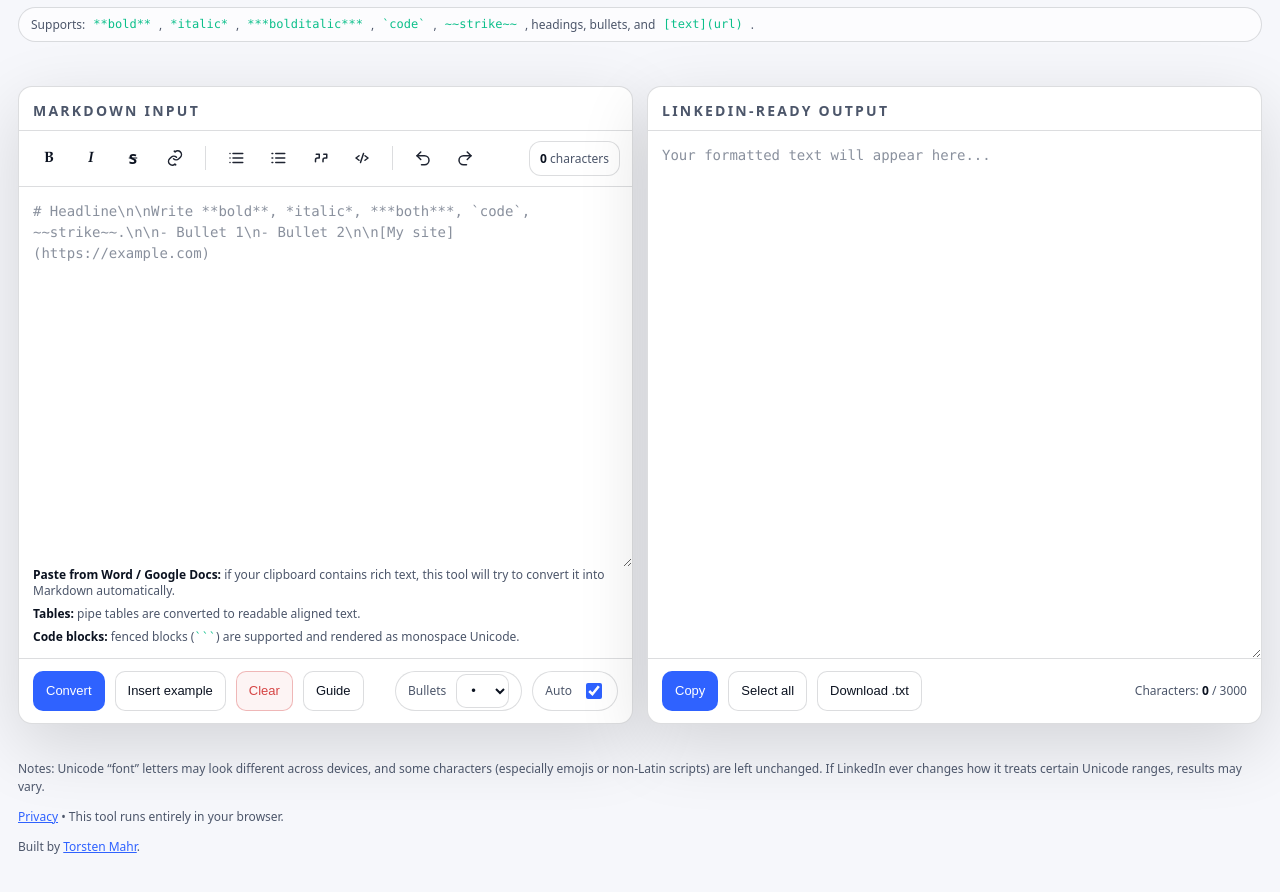
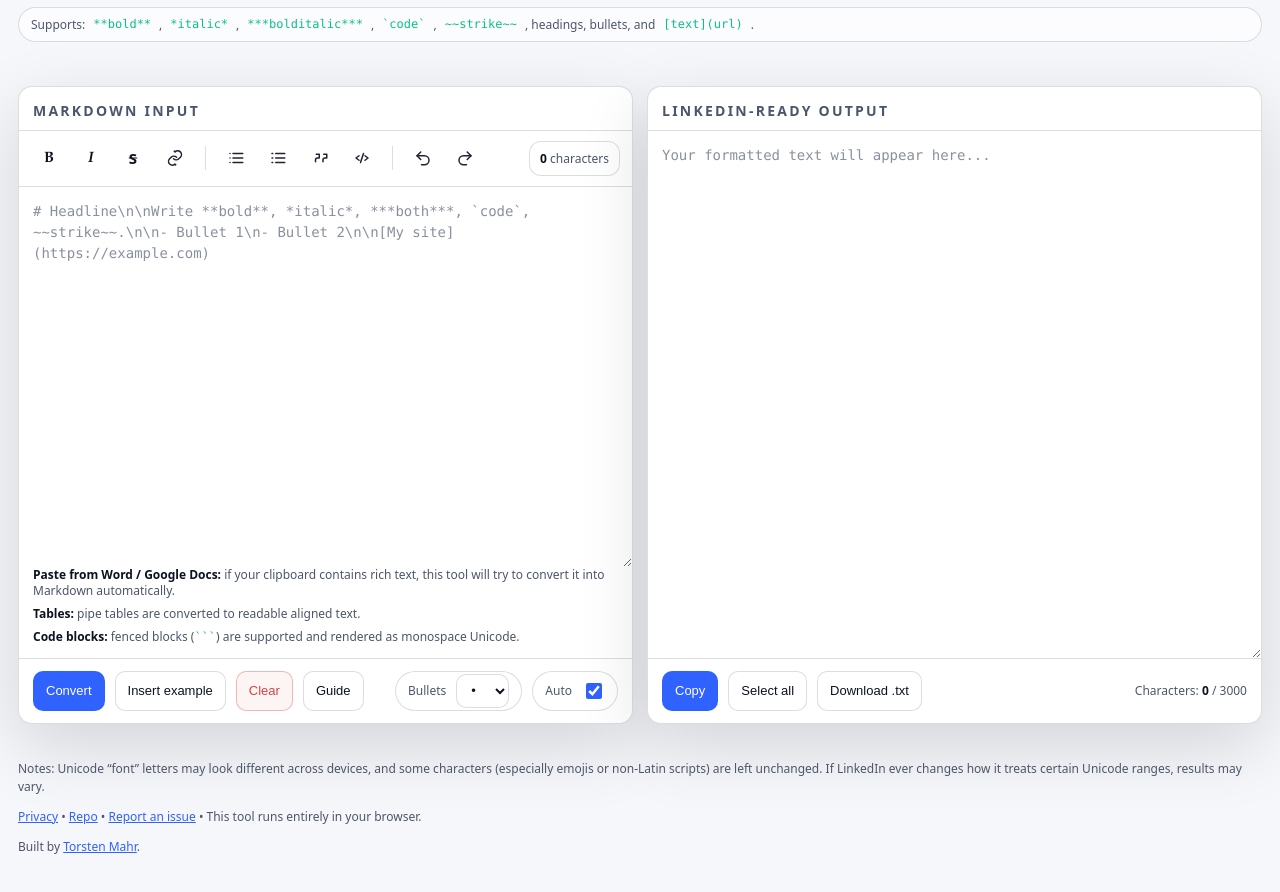
Before and after one commit to trsdn/md2linkedin, a plain HTML site: page index.html in a window 1280 px wide. Shown: the part 118-1010 px from the top of the page. Drawn offline with Linux system fonts and the light colour scheme.

Commit message:
Add repo and issue links

```diff
--- a/index.html
+++ b/index.html
@@ -766,6 +766,10 @@
     <p>
       <a href="#" id="lnkPrivacy">Privacy</a>
       <span aria-hidden="true">•</span>
+      <a href="https://github.com/trsdn/md2linkedin" target="_blank" rel="noopener noreferrer">Repo</a>
+      <span aria-hidden="true">•</span>
+      <a href="https://github.com/trsdn/md2linkedin/issues/new" target="_blank" rel="noopener noreferrer">Report an issue</a>
+      <span aria-hidden="true">•</span>
       <span class="hint">This tool runs entirely in your browser.</span>
     </p>
     <p>
```
